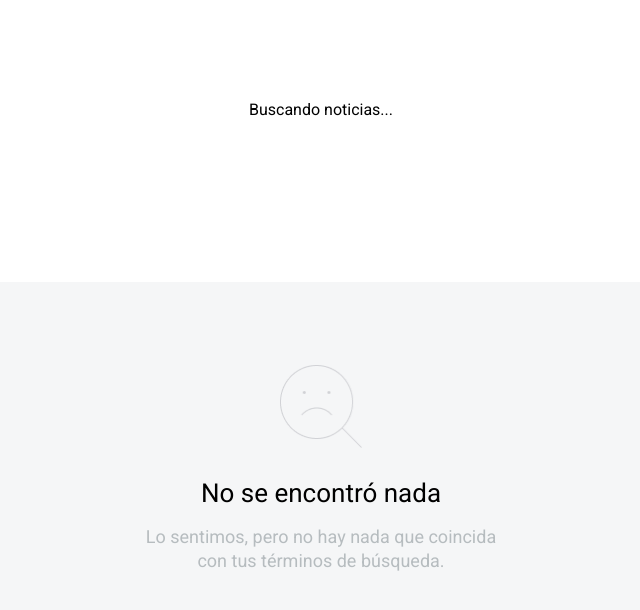
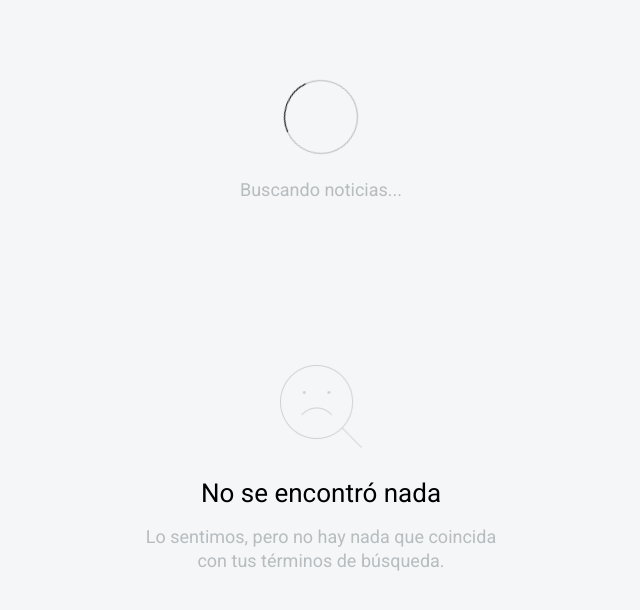
Before and after one commit to victoralfonsoulloa/news-explorer-frontend, a Next.js app: page / in a window 1280 px wide. Shown: the top 610 px of the page, without its empty margins (319-959 px from the left). Built offline with nearby package versions, Linux system fonts and the light colour scheme.

Commit message:
Add styles for preloader

```diff
--- a/src/styles/preloader.css
+++ b/src/styles/preloader.css
@@ -0,0 +1,26 @@
+@import url("./globals.css");
+
+.preloader {
+  justify-content: center;
+  align-items: center;
+  background-color: var(--background-secondary);
+}
+
+.preloader__icon {
+  display: block;
+  border: 1px solid var(--color-extra);
+  border-bottom-color: var(--color-primary);
+  animation: spin 0.75s infinite linear;
+}
+
+@keyframes spin {
+  100% {
+    transform: rotate(360deg);
+  }
+}
+
+.preloader__text {
+  font-size: var(--font-size-neutral);
+  color: var(--color-extra);
+  line-height: var(--line-height-large);
+}
```
